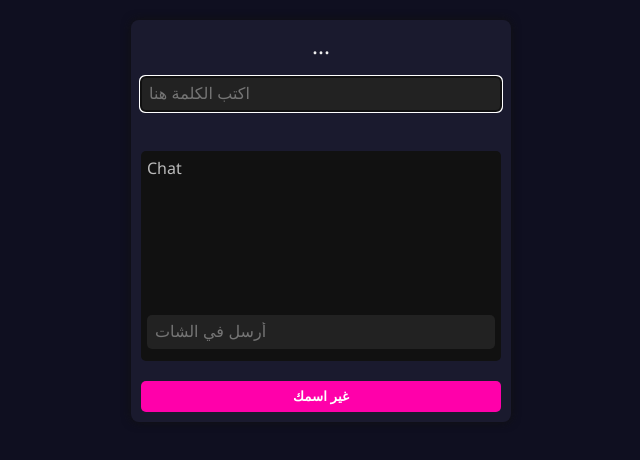
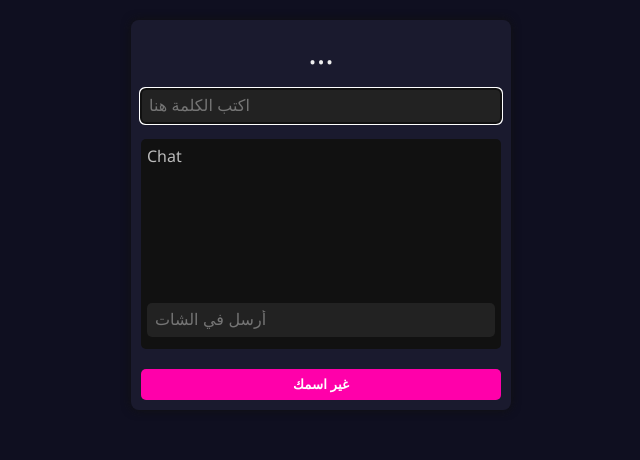
Before and after one commit to osamaaaaa77/s-pp-edit, a website: page public/index.html in a window 1280 px wide. Shown: the whole page, without its empty margins (319-959 px from the left). Drawn offline with nearby package versions, Linux system fonts and the light colour scheme; no server answers.

Commit message:
Update style.css

```diff
--- a/public/style.css
+++ b/public/style.css
@@ -16,7 +16,7 @@ body {
 
 .top {
   text-align: center;
-  font-size: 1.4em;
+  font-size: 2em; /* تم تكبير حجم الكلمة */
   margin-bottom: 10px;
   color: #eee;
 }
@@ -85,12 +85,3 @@ button {
   border-radius: 5px;
   cursor: pointer;
 }
-
-#answer-chat {
-  color: #4caf50; /* أخضر */
-  font-weight: bold;
-  font-size: 18px;
-  height: 24px;
-  margin-bottom: 10px;
-  text-align: center;
-}
```
